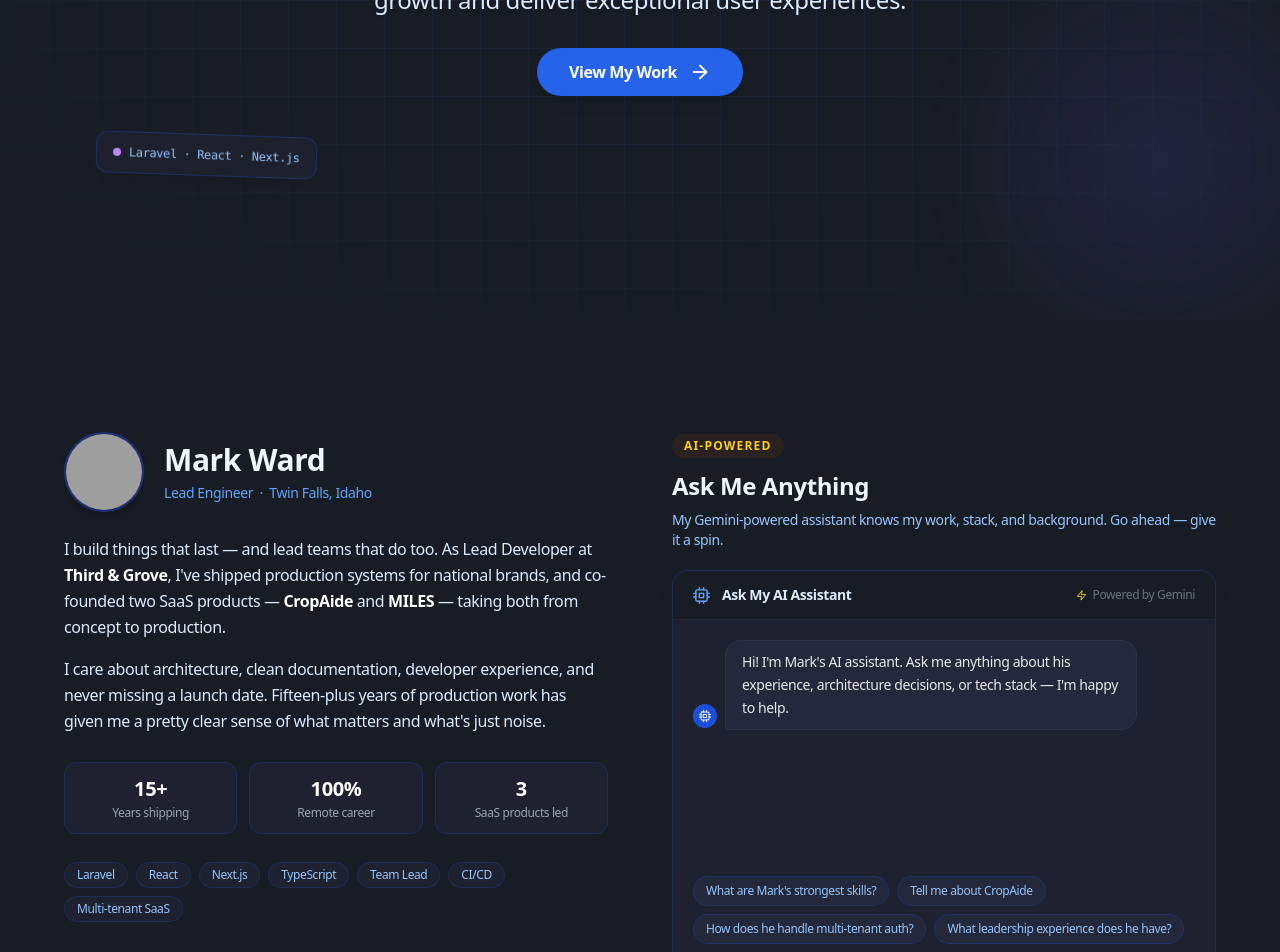
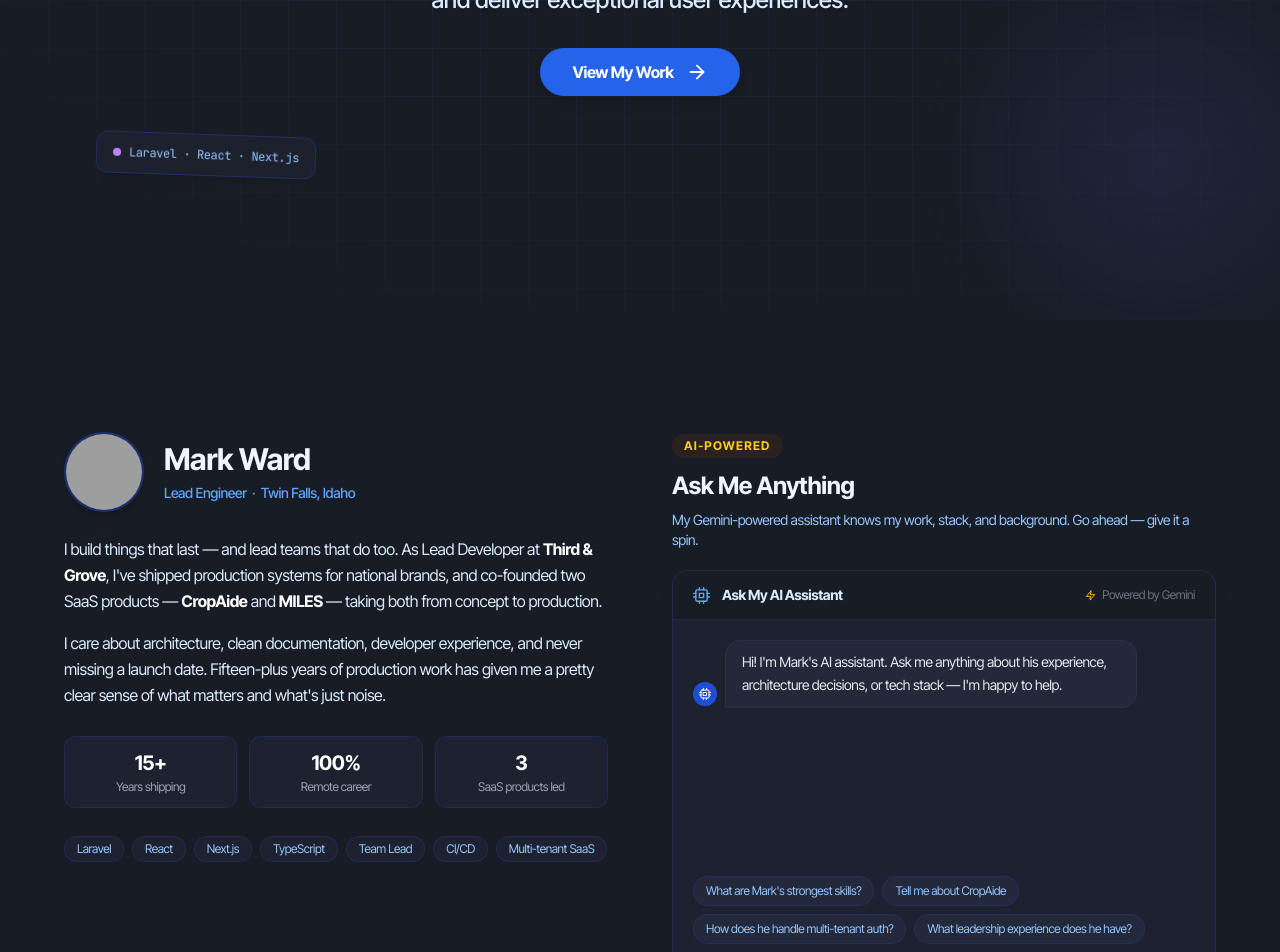
Before and after one commit to markwarddesign/mwdzn, a React (Vite) app: page / in a window 1280 px wide. Shown: the part 480-1432 px from the top of the page. Built offline with nearby package versions, Linux system fonts and the light colour scheme; grey boxes are pictures that could not be loaded.

Commit message:
redesign: Quiet theme tokens + fonts + Tailwind palette

```diff
--- a/index.html
+++ b/index.html
@@ -6,6 +6,9 @@
     <title>Mark Ward | Digital Architect & Lead Engineer</title>
     <meta name="description" content="The portfolio of Mark Ward, a digital architect and lead engineer specializing in high-performance, scalable web solutions. Explore case studies, recent work, and technical insights." />
     <link rel="icon" type="image/jpeg" href="https://markwarddesign.com/wp-content/uploads/2018/05/cropped-favicon-180x180.jpg" />
+    <link rel="preconnect" href="https://fonts.googleapis.com" />
+    <link rel="preconnect" href="https://fonts.gstatic.com" crossorigin />
+    <link href="https://fonts.googleapis.com/css2?family=Fraunces:opsz,wght,SOFT@9..144,400;9..144,500;9..144,600;9..144,700&family=Inter+Tight:wght@400;500;600;700&family=JetBrains+Mono:wght@400;500&display=swap" rel="stylesheet" />
     <!-- Google tag (gtag.js) -->
     <script async src="https://www.googletagmanager.com/gtag/js?id=G-SFJMTLBVEV"></script>
     <script>
--- a/src/index.css
+++ b/src/index.css
@@ -2,69 +2,187 @@
 @tailwind components;
 @tailwind utilities;
 
+/* Hallmark · macrostructure: Bento Grid · genre: modern-minimal
+ * theme: Quiet — near-monochrome, system-feel, generous whitespace
+ * paper #fcfcfc · ink #0a0a0a · accent #2649c4
+ * display: Fraunces upright 600/700 · body: Inter Tight · meta: JetBrains Mono
+ */
+
 :root {
-  font-family: system-ui, Avenir, Helvetica, Arial, sans-serif;
-  line-height: 1.5;
-  font-weight: 400;
+  --color-paper:        #fcfcfc;
+  --color-paper-2:      #f7f7f6;
+  --color-surface:      #f1f1ef;
+  --color-surface-2:    #e8e8e5;
+  --color-ink:          #0a0a0a;
+  --color-ink-soft:     #2a2a2a;
+  --color-ink-quiet:    #5e5e5b;
+  --color-ink-faint:    #9a9a96;
+  --color-rule:         #e3e3e0;
+  --color-rule-strong:  #c9c9c4;
+  --color-accent:       #2649c4;
+  --color-signal:       #15803d;
 
-  color-scheme: light dark;
-  color: rgba(255, 255, 255, 0.87);
-  background-color: #242424;
+  --font-display: 'Fraunces', ui-serif, Georgia, serif;
+  --font-sans:    'Inter Tight', ui-sans-serif, system-ui, sans-serif;
+  --font-mono:    'JetBrains Mono', ui-monospace, SFMono-Regular, monospace;
 
-  font-synthesis: none;
-  text-rendering: optimizeLegibility;
+  --ease-out:    cubic-bezier(0.16, 1, 0.3, 1);
+  --ease-in-out: cubic-bezier(0.65, 0, 0.35, 1);
+
+  color-scheme: light;
+}
+
+* { margin: 0; padding: 0; box-sizing: border-box; }
+html, body { overflow-x: clip; }
+
+body {
+  background: var(--color-paper);
+  color: var(--color-ink);
+  font-family: var(--font-sans);
+  font-size: 16px;
+  line-height: 1.6;
+  font-feature-settings: 'ss01', 'cv11';
   -webkit-font-smoothing: antialiased;
   -moz-osx-font-smoothing: grayscale;
+  text-rendering: optimizeLegibility;
 }
 
-a {
-  font-weight: 500;
-  color: #646cff;
-  text-decoration: inherit;
-}
-a:hover {
-  color: #535bf2;
+::selection { background: var(--color-ink); color: var(--color-paper); }
+
+:focus-visible {
+  outline: 2px solid var(--color-accent);
+  outline-offset: 3px;
+  border-radius: 3px;
 }
 
-body {
-  margin: 0;
-  min-width: 320px;
-  min-height: 100vh;
+.font-display {
+  font-feature-settings: 'ss01', 'ss02', 'liga';
+  font-optical-sizing: auto;
+  font-variation-settings: 'opsz' 144, 'SOFT' 30;
 }
 
-h1 {
-  font-size: 3.2em;
-  line-height: 1.1;
+/* reveal */
+.reveal {
+  opacity: 0;
+  transform: translateY(8px);
+  transition: opacity 600ms var(--ease-out), transform 600ms var(--ease-out);
+}
+.reveal.is-in { opacity: 1; transform: translateY(0); }
+
+@media (prefers-reduced-motion: reduce) {
+  .reveal { transition: opacity 150ms linear; transform: none; }
+  *, *::before, *::after { animation-duration: 0.001ms !important; transition-duration: 0.001ms !important; }
 }
 
-button {
-  border-radius: 8px;
-  border: 1px solid transparent;
-  padding: 0.6em 1.2em;
-  font-size: 1em;
-  font-weight: 500;
-  font-family: inherit;
-  background-color: #1a1a1a;
-  cursor: pointer;
-  transition: border-color 0.25s;
+/* tile */
+.tile {
+  position: relative;
+  background: var(--color-surface);
+  border: 1px solid var(--color-rule);
+  border-radius: 14px;
+  overflow: hidden;
+  transition: border-color 220ms var(--ease-out), transform 220ms var(--ease-out), background-color 220ms var(--ease-out);
 }
-button:hover {
-  border-color: #646cff;
+.tile:hover { border-color: var(--color-rule-strong); }
+.tile-link { display: block; color: inherit; text-decoration: none; }
+.tile-link:hover .tile-arrow { transform: translate(2px, -2px); }
+.tile-arrow { transition: transform 220ms var(--ease-out); }
+
+/* status dot */
+.status-dot {
+  position: relative;
+  width: 8px; height: 8px;
+  border-radius: 50%;
+  background: var(--color-signal);
+  flex-shrink: 0;
 }
-button:focus,
-button:focus-visible {
-  outline: 4px auto -webkit-focus-ring-color;
+.status-dot::after {
+  content: '';
+  position: absolute;
+  inset: -4px;
+  border-radius: 50%;
+  background: var(--color-signal);
+  opacity: 0.25;
+  animation: pulse-soft 2.4s ease-in-out infinite;
+}
+@keyframes pulse-soft {
+  0%, 100% { transform: scale(0.9); opacity: 0.25; }
+  50%      { transform: scale(1.2); opacity: 0; }
+}
+@media (prefers-reduced-motion: reduce) {
+  .status-dot::after { animation: none; }
 }
 
-@media (prefers-color-scheme: light) {
-  :root {
-    color: #213547;
-    background-color: #ffffff;
-  }
-  a:hover {
-    color: #747bff;
-  }
-  button {
-    background-color: #f9f9f9;
-  }
+.prose-link {
+  color: var(--color-ink);
+  text-decoration: underline;
+  text-decoration-color: var(--color-rule-strong);
+  text-decoration-thickness: 1px;
+  text-underline-offset: 4px;
+  transition: color 200ms var(--ease-out), text-decoration-color 200ms var(--ease-out);
 }
+.prose-link:hover { color: var(--color-accent); text-decoration-color: currentColor; }
+
+.meta {
+  font-family: var(--font-mono);
+  font-size: 11px;
+  letter-spacing: 0.08em;
+  text-transform: uppercase;
+  color: var(--color-ink-quiet);
+}
+
+.cover {
+  position: relative;
+  display: flex;
+  align-items: flex-end;
+  padding: 28px;
+  min-height: 220px;
+  background:
+    radial-gradient(120% 80% at 100% 0%, rgba(0,0,0,0.04) 0%, transparent 60%),
+    var(--color-surface-2);
+  border-bottom: 1px solid var(--color-rule);
+  overflow: hidden;
+}
+.cover-title {
+  font-family: var(--font-display);
+  font-weight: 600;
+  font-size: clamp(2rem, 4vw, 3rem);
+  line-height: 0.95;
+  letter-spacing: -0.025em;
+  color: var(--color-ink);
+  font-feature-settings: 'ss01', 'liga';
+}
+.cover-mark {
+  position: absolute;
+  right: -8px;
+  bottom: -32px;
+  font-family: var(--font-display);
+  font-weight: 700;
+  font-size: clamp(8rem, 16vw, 14rem);
+  line-height: 0.8;
+  color: var(--color-ink);
+  opacity: 0.04;
+  pointer-events: none;
+  letter-spacing: -0.04em;
+}
+
+/* Lenis */
+html.lenis, html.lenis body { height: auto; }
+.lenis.lenis-smooth { scroll-behavior: auto !important; }
+.lenis.lenis-smooth [data-lenis-prevent] { overscroll-behavior: contain; }
+.lenis.lenis-stopped { overflow: clip; }
+
+.measure       { max-width: 64ch; }
+.measure-tight { max-width: 54ch; }
+
+/* drop-cap helper for case study intro */
+.dropcap::first-letter {
+  font-family: var(--font-display);
+  font-weight: 700;
+  font-size: 4em;
+  line-height: 0.85;
+  float: left;
+  padding: 0.08em 0.12em 0 0;
+  margin-right: 0.04em;
+  color: var(--color-ink);
+}
--- a/tailwind.config.js
+++ b/tailwind.config.js
@@ -5,7 +5,26 @@
     "./src/**/*.{js,jsx,ts,tsx}"
   ],
   theme: {
-    extend: {},
+    extend: {
+      fontFamily: {
+        display: ['Fraunces', 'ui-serif', 'Georgia', 'serif'],
+        sans: ['"Inter Tight"', 'ui-sans-serif', 'system-ui', 'sans-serif'],
+        mono: ['"JetBrains Mono"', 'ui-monospace', 'SFMono-Regular', 'monospace'],
+      },
+      colors: {
+        paper:   { DEFAULT: '#fcfcfc', 2: '#f7f7f6' },
+        surface: { DEFAULT: '#f1f1ef', 2: '#e8e8e5' },
+        ink:     { DEFAULT: '#0a0a0a', soft: '#2a2a2a', quiet: '#5e5e5b', faint: '#9a9a96' },
+        rule:    { DEFAULT: '#e3e3e0', strong: '#c9c9c4' },
+        accent:  { DEFAULT: '#2649c4' },
+        signal:  { DEFAULT: '#15803d' },
+      },
+      letterSpacing: {
+        tightish: '-0.01em',
+        tighter2: '-0.022em',
+        tighter3: '-0.035em',
+      },
+    },
   },
   plugins: [
     require('@tailwindcss/typography'),
```
